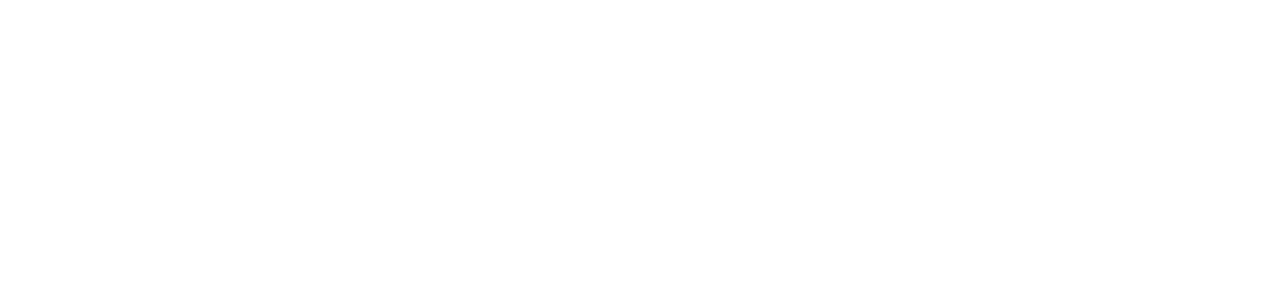
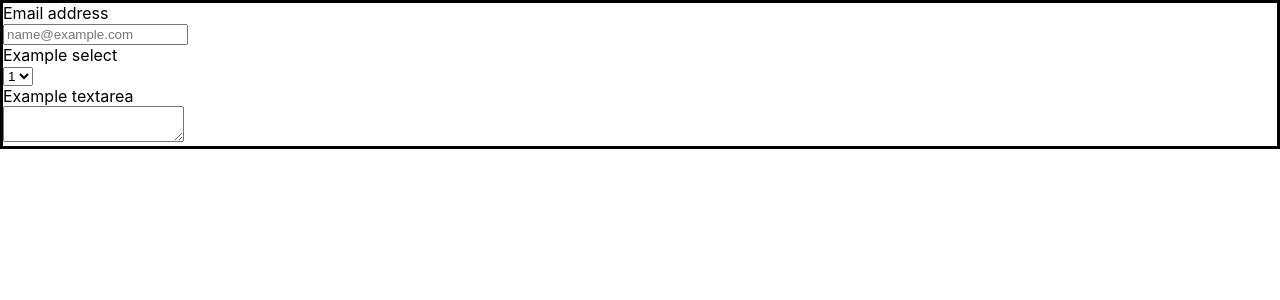
Before and after one commit to HeyTiainnes/tkc, a React (Create React App) app: page /NewTask in a window 1280 px wide. Before the commit this address had no page. Shown: the top 300 px of the page. Built offline with nearby package versions, Linux system fonts and the light colour scheme.

Commit message:
patchUsersOK

```diff
--- a/src/App.tsx
+++ b/src/App.tsx
@@ -4,6 +4,7 @@
 import GetUsers from './pages/GetUsers';
 import InscriptionPage from './pages/InscriptionPage';
 import PatchUsers from './pages/PatchUsers';
+import NewTask from './pages/NewTask';
 // import Testes from './pages/test';
 // import UsersList from './pages/theyUsersListPage';
 //import Test from './pages/Test';
@@ -19,7 +20,10 @@
           <Route path="/InscriptionPage" element={<InscriptionPage />} />
 
           <Route path="/GetUsers" element={<GetUsers />} />
-          <Route path="/PatchUsers" element={<PatchUsers />} />
+
+          <Route path="/PatchUsers/:id" element={<PatchUsers />} />
+
+          <Route path="/NewTask" element={<NewTask />} />
         </Routes>
       </BrowserRouter>
     </div>
--- /dev/null
+++ b/src/pages/NewTask.css
@@ -0,0 +1,4 @@
+.container {
+
+    border: solid;
+}
--- /dev/null
+++ b/src/pages/NewTask.tsx
@@ -0,0 +1,49 @@
+import axios from "axios";
+import "./NewTask.css";
+
+
+
+const NewTask = () => {
+
+
+
+    return (
+        <div className="container">
+            <form>
+                <div className="form-group">
+                    <label htmlFor="exampleFormControlInput1">Email address</label><br></br>
+                    <input type="email" className="form-control" id="exampleFormControlInput1" placeholder="name@example.com" />
+                </div>
+                <div className="form-group">
+                    <label htmlFor="exampleFormControlSelect1">Example select</label><br></br>
+                    <select className="form-control" id="exampleFormControlSelect1">
+                        <option>1</option>
+                        <option>2</option>
+                        <option>3</option>
+                        <option>4</option>
+                        <option>5</option>
+                    </select>
+                </div>
+                {/* <div className="form-group">
+                    <label htmlFor="exampleFormControlSelect2">Example multiple select</label>
+                    <select multiple className="form-control" id="exampleFormControlSelect2">
+                        <option>1</option>
+                        <option>2</option>
+                        <option>3</option>
+                        <option>4</option>
+                        <option>5</option>
+                    </select>
+                </div> */}
+                <div className="form-group">
+                    <label htmlFor="exampleFormControlTextarea1">Example textarea</label><br></br>
+                    <textarea className="form-control" id="exampleFormControlTextarea1" >
+
+                    </textarea>
+                </div>
+            </form>
+        </div>
+    );
+};
+
+
+export default NewTask;
--- a/src/pages/PatchUsers.tsx
+++ b/src/pages/PatchUsers.tsx
@@ -1,5 +1,118 @@
+// import { useRef, useEffect, useState } from "react";
+// import axios from "axios";
+
+// interface User {
+//     id_users?: string;
+//     firstname?: string;
+//     name?: string;
+//     mail?: string;
+//     password?: string;
+// }
+
+// const PatchUsers = () => {
+//     const [user, setUser] = useState<User>();
+//     const firstnameElement = useRef<HTMLInputElement>(null);
+//     const nameElement = useRef<HTMLInputElement>(null);
+//     const emailElement = useRef<HTMLInputElement>(null);
+//     const passwordElement = useRef<HTMLInputElement>(null);
+
+//     useEffect(() => {
+//         const id = "1"; // ID de l'utilisateur à modifier
+//         axios
+//             .get(`http://localhost:3000/theyUsers/${id}`)
+//             .then((response) => {
+//                 setUser(response.data);
+//             })
+//             .catch((err) => {
+//                 console.log(err);
+//             });
+//     }, []);
+
+//     const handleSubmitForm = (e: React.FormEvent) => {
+//         e.preventDefault();
+
+//         axios
+//             .patch(`http://localhost:3000/theyUsers/${user?.id_users}`, {
+//                 firstname: firstnameElement.current?.value,
+//                 name: nameElement.current?.value,
+//                 mail: emailElement.current?.value,
+//                 password: passwordElement.current?.value,
+//             })
+//             .then((response) => {
+//                 console.log(response);
+//             })
+//             .catch((err) => {
+//                 console.log(err);
+//             });
+//     };
+
+//     const handleInputChange = (e: React.ChangeEvent<HTMLInputElement>) => {
+//         const { name, value } = e.target;
+//         setUser((prevUser) => ({
+//             ...(prevUser || {}),
+//             [name]: value,
+//             id_users: prevUser?.id_users,
+//         }));
+//     };
+
+//     if (!user) {
+//         return <div>Loading...</div>;
+//     }
+
+//     return (
+//         <form onSubmit={handleSubmitForm}>
+//             <div>
+//                 <label htmlFor="firstname">Prénom :</label>
+//                 <input
+//                     type="text"
+//                     name="firstname"
+//                     id="firstname"
+//                     value={user.firstname}
+//                     onChange={handleInputChange}
+//                     ref={firstnameElement}
+//                 />
+//             </div>
+//             <div>
+//                 <label htmlFor="name">Nom :</label>
+//                 <input
+//                     type="text"
+//                     name="name"
+//                     id="name"
+//                     value={user.name}
+//                     onChange={handleInputChange}
+//                     ref={nameElement}
+//                 />
+//             </div>
+//             <div>
+//                 <label htmlFor="email">Adresse e-mail :</label>
+//                 <input
+//                     type="email"
+//                     name="mail"
+//                     id="email"
+//                     value={user.mail}
+//                     onChange={handleInputChange}
+//                     ref={emailElement}
+//                 />
+//             </div>
+//             <div>
+//                 <label htmlFor="password">Mot de passe :</label>
+//                 <input
+//                     type="password"
+//                     name="password"
+//                     id="password"
+//                     onChange={handleInputChange}
+//                     ref={passwordElement}
+//                 />
+//             </div>
+//             <button type="submit">Enregistrer les modifications</button>
+//         </form>
+//     );
+// };
+
+// export default PatchUsers;
 import { useRef, useEffect, useState } from "react";
 import axios from "axios";
+import { useParams } from "react-router-dom";
 
 interface User {
     id_users?: string;
@@ -8,7 +121,7 @@
     mail?: string;
     password?: string;
 }
-
+//
 const PatchUsers = () => {
     const [user, setUser] = useState<User>();
     const firstnameElement = useRef<HTMLInputElement>(null);
@@ -16,8 +129,9 @@
     const emailElement = useRef<HTMLInputElement>(null);
     const passwordElement = useRef<HTMLInputElement>(null);
 
+    const { id } = useParams<{ id: string }>(); // Récupération de l'ID de l'URL
+
     useEffect(() => {
-        const id = "1"; // ID de l'utilisateur à modifier
         axios
             .get(`http://localhost:3000/theyUsers/${id}`)
             .then((response) => {
@@ -26,7 +140,7 @@
             .catch((err) => {
                 console.log(err);
             });
-    }, []);
+    }, [id]); // Utilisation de l'ID dans les dépendances de useEffect
 
     const handleSubmitForm = (e: React.FormEvent) => {
         e.preventDefault();
```
Also changed, not shown: src/pages/GetUsers.tsx (+143 -207 lines).
